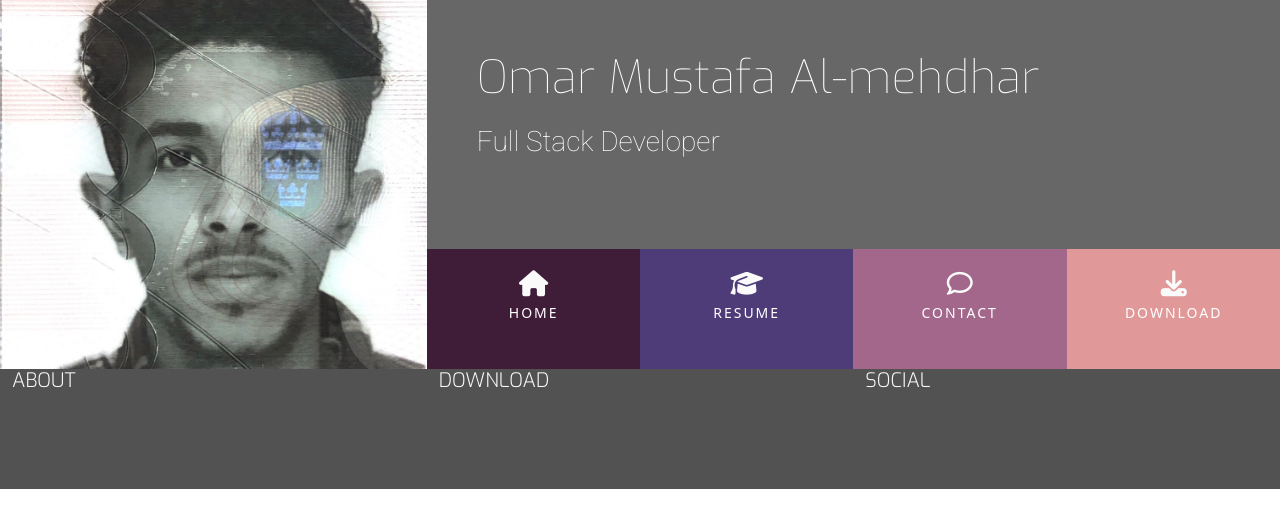
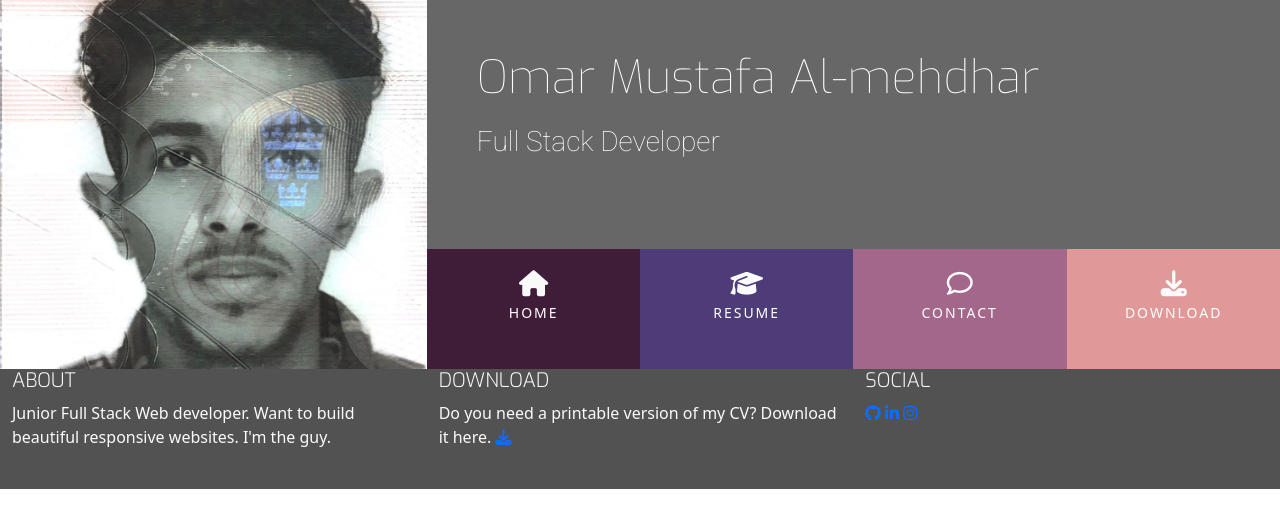
Before and after one commit to Omar-Alme/mini-resume, a plain HTML site: page index.html in a window 1280 px wide. Drawn offline with nearby package versions, Linux system fonts and the light colour scheme.

Commit message:
Add footer texts and social media links

```diff
--- a/index.html
+++ b/index.html
@@ -67,12 +67,44 @@
     <div class="row">
       <div class="col-sm-4">
         <h5 class="uppercase subtitle">About</h5>
+        <p class="inline-block">
+          Junior Full Stack Web developer. Want to build beautiful responsive websites. I'm the guy.
+        </p>
       </div>
       <div class="col-sm-4">
         <h5 class="uppercase subtitle">Download</h5>
+        <p class="inline-block">
+          Do you need a printable version of my CV? Download it here.
+          <a href="#" target="_blank" class="cv-pdf">
+            <i class="fa fa-download" aria-hidden="true"></i>
+            <span class="sr-only">Download link.</span>
+          </a>
+        </p>
       </div>
       <div class="col-sm-4">
         <h5 class="uppercase subtitle">Social</h5>
+        <ul class="list-inline social-links">
+          <li class="list-inline-item">
+            <a target="_blank" href="#">
+              <i class="fa fa-github" aria-hidden="true"></i>
+              <span class="sr-only">Github</span>
+            </a>
+          </li>
+          <li class="list-inline-item">
+            <a target="_blank" href="#">
+              <i class="fa fa-linkedin" aria-hidden="true"></i>
+              <span class="sr-only">LinkedIn</span>
+            </a>
+          </li>
+          <li class="list-inline-item">
+            <a target="_blank" href="#">
+              <i class="fa fa-instagram" aria-hidden="true"></i>
+              <span class="sr-only">Instagram</span>
+            </a>
+          </li>
+
+        </ul>
+
       </div>
     </div>
 
```
